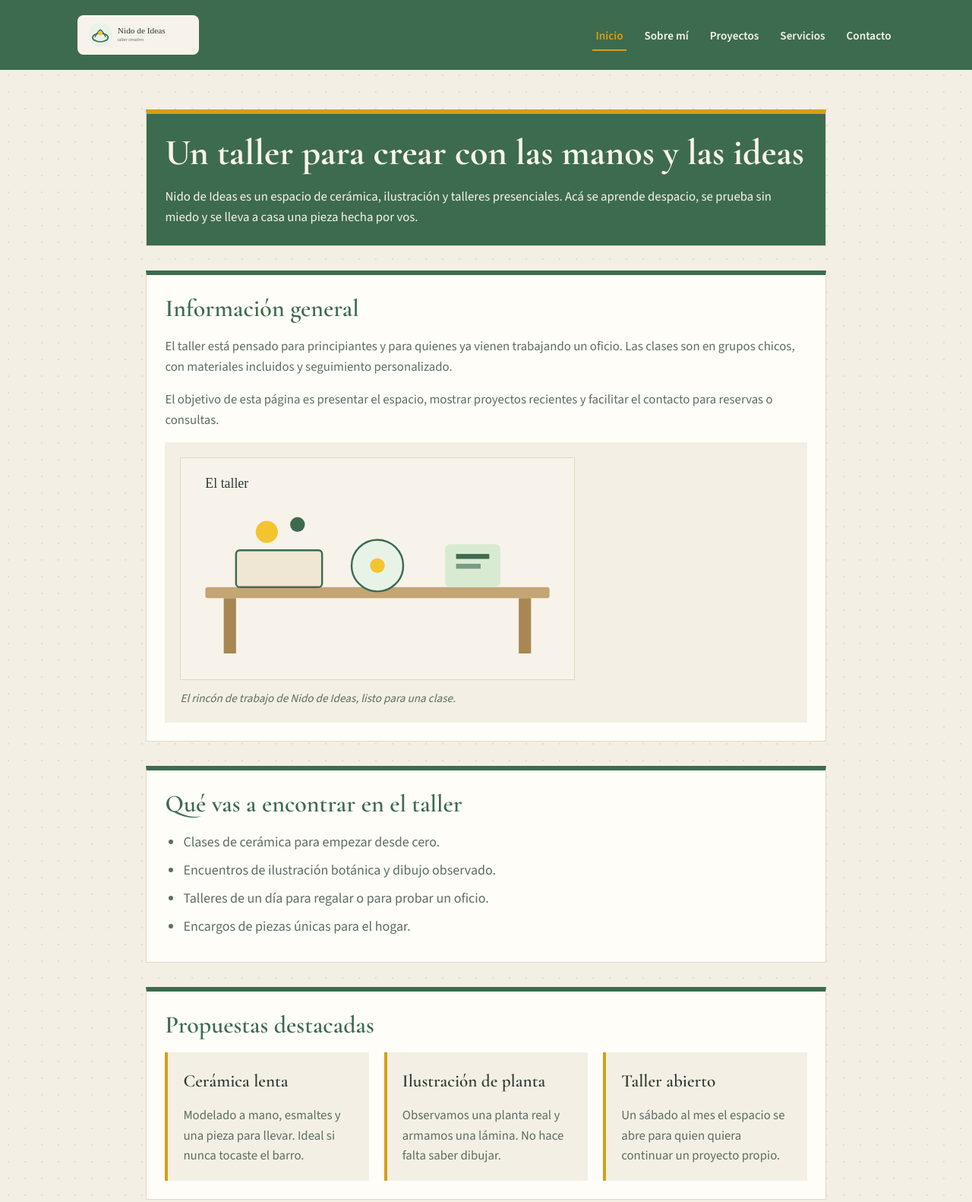
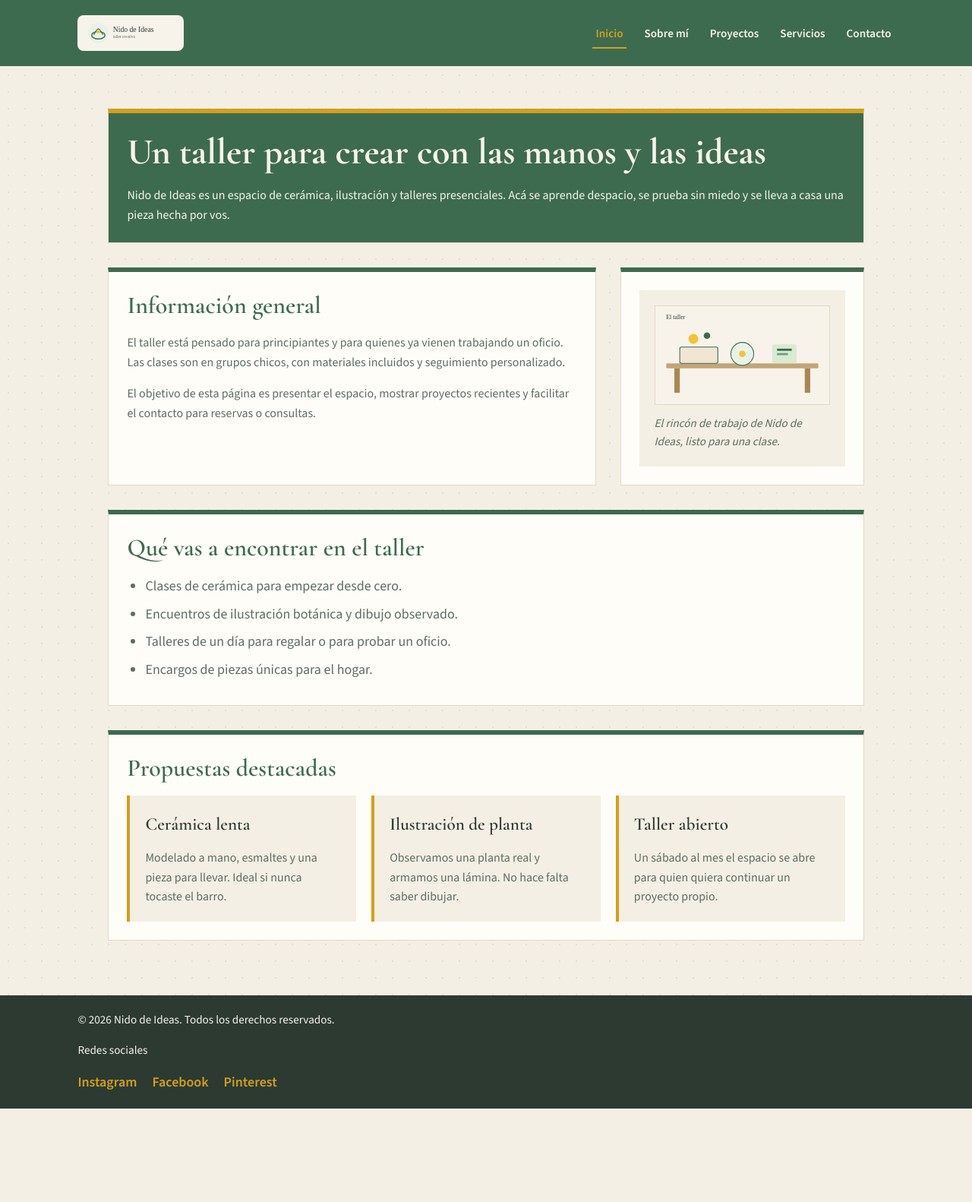
Before and after one commit to PipoDataBase/nido-de-ideas, a plain HTML site: page index.html in a window 1280 px wide. Shown: the top 1582 px of the page at 76% size. After the commit the page ends 1459 px from the top, so only its background shows below. Drawn offline with nearby package versions, Linux system fonts and the light colour scheme.

Commit message:
Agrega CSS Grid mobile-first y el breakpoint de escritorio.

```diff
--- a/index.html
+++ b/index.html
@@ -24,8 +24,10 @@
         </ul>
       </nav>
     </header>
+
     <main class="principal">
-      <section class="seccion seccion--destacada">
+      <div class="grilla-inicio">
+        <section class="seccion seccion--destacada grilla-inicio__hero">
           <h1 class="titulo">Un taller para crear con las manos y las ideas</h1>
           <p class="texto">
             Nido de Ideas es un espacio de cerámica, ilustración y talleres
@@ -33,7 +35,8 @@
             lleva a casa una pieza hecha por vos.
           </p>
         </section>
-      <section class="seccion">
+
+        <section class="seccion grilla-inicio__info">
           <h2 class="subtitulo">Información general</h2>
           <p class="texto">
             El taller está pensado para principiantes y para quienes ya vienen
@@ -44,12 +47,16 @@
             El objetivo de esta página es presentar el espacio, mostrar proyectos
             recientes y facilitar el contacto para reservas o consultas.
           </p>
+        </section>
+
+        <section class="seccion grilla-inicio__imagen">
           <figure class="figura">
             <img class="figura__imagen" src="images/taller.svg" alt="Mesa de trabajo del taller con piezas, papeles y herramientas">
             <figcaption class="figura__leyenda">El rincón de trabajo de Nido de Ideas, listo para una clase.</figcaption>
           </figure>
         </section>
-      <section class="seccion">
+
+        <section class="seccion grilla-inicio__oficios">
           <h2 class="subtitulo">Qué vas a encontrar en el taller</h2>
           <ul class="lista">
             <li class="lista__item">Clases de cerámica para empezar desde cero.</li>
@@ -58,7 +65,8 @@
             <li class="lista__item">Encargos de piezas únicas para el hogar.</li>
           </ul>
         </section>
-      <section class="seccion">
+
+        <section class="seccion grilla-inicio__propuestas">
           <h2 class="subtitulo">Propuestas destacadas</h2>
           <div class="grupo-tarjetas">
             <article class="tarjeta">
@@ -75,7 +83,9 @@
             </article>
           </div>
         </section>
+      </div>
     </main>
+
     <footer class="pie">
       <p class="pie__texto">© 2026 Nido de Ideas. Todos los derechos reservados.</p>
       <p class="pie__texto">Redes sociales</p>
--- a/styles/styles.css
+++ b/styles/styles.css
@@ -26,19 +26,38 @@
 }
 
 /* =========================================
-   Base
+   Base mobile-first
    ========================================= */
 
 .pagina {
+  display: grid;
+  grid-template-columns: 1fr;
+  grid-template-areas:
+    "encabezado"
+    "principal"
+    "pie";
+  gap: 0;
   min-height: 100vh;
   color: var(--color-texto);
   font-family: var(--fuente-cuerpo);
-  font-size: 18px;
+  font-size: 16px;
   font-weight: 400;
   line-height: 1.6;
   background-color: var(--color-fondo);
   background-image: radial-gradient(#e6ddcc 1px, #f4efe4 1px);
   background-size: 22px 22px;
+}
+
+.encabezado {
+  grid-area: encabezado;
+}
+
+.principal {
+  grid-area: principal;
+}
+
+.pie {
+  grid-area: pie;
 }
 
 /* =========================================
@@ -48,7 +67,7 @@
 .titulo {
   color: var(--color-secundario);
   font-family: var(--fuente-titulos);
-  font-size: 3rem;
+  font-size: 2rem;
   font-weight: 700;
   line-height: 1.15;
 }
@@ -56,7 +75,7 @@
 .subtitulo {
   color: var(--color-primario);
   font-family: var(--fuente-titulos);
-  font-size: 2rem;
+  font-size: 1.5rem;
   font-weight: 600;
   line-height: 1.25;
 }
@@ -64,14 +83,14 @@
 .titulo-tercero {
   color: var(--color-secundario);
   font-family: var(--fuente-titulos);
-  font-size: 1.45rem;
+  font-size: 1.25rem;
   font-weight: 600;
 }
 
 .texto {
   color: var(--color-texto-suave);
   font-family: var(--fuente-cuerpo);
-  font-size: 1.05rem;
+  font-size: 1rem;
   font-weight: 400;
 }
 
@@ -86,15 +105,15 @@
 .encabezado {
   background-color: var(--color-primario);
   color: var(--color-claro);
-  padding: 20px 8%;
+  padding: 20px 5%;
 }
 
 .navegacion {
   display: flex;
-  justify-content: space-between;
-  align-items: center;
-  gap: 24px;
-  flex-wrap: wrap;
+  flex-direction: column;
+  justify-content: flex-start;
+  align-items: flex-start;
+  gap: 16px;
 }
 
 .marca {
@@ -105,7 +124,7 @@
 
 .logo {
   display: block;
-  width: 160px;
+  width: 140px;
   height: auto;
   background-color: var(--color-claro);
   border-radius: 8px;
@@ -116,9 +135,9 @@
   display: flex;
   align-items: center;
   flex-wrap: wrap;
-  flex: 0 1 auto;
-  gap: 20px;
+  gap: 12px 16px;
   list-style: none;
+  width: 100%;
 }
 
 .nav-enlace {
@@ -129,7 +148,6 @@
   text-decoration: none;
   padding: 8px 4px;
   border-bottom: 2px solid transparent;
-  white-space: nowrap;
 }
 
 .nav-enlace:hover {
@@ -142,23 +160,25 @@
 }
 
 /* =========================================
-   Layout de contenido
+   Layout de contenido (apilado 100% en mobile)
    ========================================= */
 
 .principal {
   display: flex;
   flex-direction: column;
-  gap: 32px;
-  max-width: 1100px;
-  margin: 32px auto;
-  padding: 20px 8% 48px;
+  gap: 24px;
+  width: 100%;
+  max-width: 1200px;
+  margin: 24px auto;
+  padding: 20px 5% 40px;
 }
 
 .seccion {
   display: flex;
   flex-direction: column;
   gap: 16px;
-  padding: 24px;
+  width: 100%;
+  padding: 20px;
   background-color: var(--color-superficie);
   border: 1px solid #e2d8c4;
   border-top: 6px solid var(--color-primario);
@@ -184,18 +204,91 @@
   margin-bottom: 8px;
 }
 
+/* =========================================
+   Grilla de Inicio (grid-template-areas)
+   ========================================= */
+
+.grilla-inicio {
+  display: grid;
+  grid-template-columns: 1fr;
+  grid-template-areas:
+    "hero"
+    "info"
+    "imagen"
+    "oficios"
+    "propuestas";
+  gap: 24px;
+  width: 100%;
+}
+
+.grilla-inicio__hero {
+  grid-area: hero;
+}
+
+.grilla-inicio__info {
+  grid-area: info;
+}
+
+.grilla-inicio__imagen {
+  grid-area: imagen;
+}
+
+.grilla-inicio__oficios {
+  grid-area: oficios;
+}
+
+.grilla-inicio__propuestas {
+  grid-area: propuestas;
+}
+
+/* =========================================
+   Grilla de Proyectos (grid-template-areas)
+   ========================================= */
+
+.grilla-proyectos {
+  display: grid;
+  grid-template-columns: 1fr;
+  grid-template-areas:
+    "intro"
+    "contexto"
+    "galeria"
+    "beneficios";
+  gap: 24px;
+  width: 100%;
+}
+
+.grilla-proyectos__intro {
+  grid-area: intro;
+}
+
+.grilla-proyectos__contexto {
+  grid-area: contexto;
+}
+
+.grilla-proyectos__galeria {
+  grid-area: galeria;
+}
+
+.grilla-proyectos__beneficios {
+  grid-area: beneficios;
+}
+
+/* =========================================
+   Tarjetas: 1 columna en mobile
+   ========================================= */
+
 .grupo-tarjetas {
-  display: flex;
-  flex-wrap: wrap;
-  align-items: stretch;
+  display: grid;
+  grid-template-columns: 1fr;
   gap: 20px;
+  width: 100%;
 }
 
 .tarjeta {
   display: flex;
   flex-direction: column;
   gap: 12px;
-  flex: 1 1 240px;
+  width: 100%;
   padding: 20px;
   background-color: var(--color-fondo);
   border-left: 4px solid var(--color-acento);
@@ -216,7 +309,6 @@
 .figura__imagen {
   display: block;
   width: 100%;
-  max-width: 520px;
   height: auto;
   background-color: var(--color-superficie);
   border: 1px solid #e2d8c4;
@@ -251,7 +343,6 @@
 
 .entrada {
   width: 100%;
-  max-width: 480px;
   padding: 20px;
   border: 1px solid #cfc3ad;
   background-color: var(--color-superficie);
@@ -285,8 +376,7 @@
   gap: 16px;
   background-color: var(--color-secundario);
   color: var(--color-claro);
-  padding: 20px 8%;
-  margin-top: 24px;
+  padding: 20px 5%;
 }
 
 .pie__texto {
@@ -311,3 +401,101 @@
 .pie-enlace:hover {
   color: var(--color-claro);
 }
+
+/* =========================================
+   Tablet
+   ========================================= */
+
+@media (min-width: 768px) {
+  .pagina {
+    font-size: 17px;
+  }
+
+  .titulo {
+    font-size: 2.5rem;
+  }
+
+  .subtitulo {
+    font-size: 1.75rem;
+  }
+
+  .navegacion {
+    flex-direction: row;
+    justify-content: space-between;
+    align-items: center;
+    gap: 24px;
+  }
+
+  .nav-lista {
+    width: auto;
+    gap: 20px;
+  }
+
+  .grupo-tarjetas {
+    grid-template-columns: 1fr 1fr;
+  }
+}
+
+/* =========================================
+   Escritorio: min-width 1024px
+   ========================================= */
+
+@media (min-width: 1024px) {
+  .pagina {
+    font-size: 18px;
+  }
+
+  .titulo {
+    font-size: 3rem;
+  }
+
+  .subtitulo {
+    font-size: 2rem;
+  }
+
+  .titulo-tercero {
+    font-size: 1.45rem;
+  }
+
+  .encabezado,
+  .pie {
+    padding-left: 8%;
+    padding-right: 8%;
+  }
+
+  .principal {
+    gap: 32px;
+    padding: 32px 8% 48px;
+  }
+
+  .seccion {
+    padding: 24px;
+  }
+
+  .grilla-inicio {
+    grid-template-columns: 2fr 1fr;
+    grid-template-areas:
+      "hero hero"
+      "info imagen"
+      "oficios oficios"
+      "propuestas propuestas";
+    gap: 32px;
+  }
+
+  .grilla-proyectos {
+    grid-template-columns: 2fr 1fr;
+    grid-template-areas:
+      "intro intro"
+      "contexto beneficios"
+      "galeria galeria";
+    gap: 32px;
+  }
+
+  .grupo-tarjetas {
+    grid-template-columns: repeat(3, 1fr);
+  }
+
+  .grilla-proyectos .grupo-tarjetas {
+    grid-template-columns: 1fr 1fr;
+  }
+}
```
Also changed, not shown: pages/proyectos.html (+11 -4 lines). Lines whose indentation alone changed are shown as unchanged.
